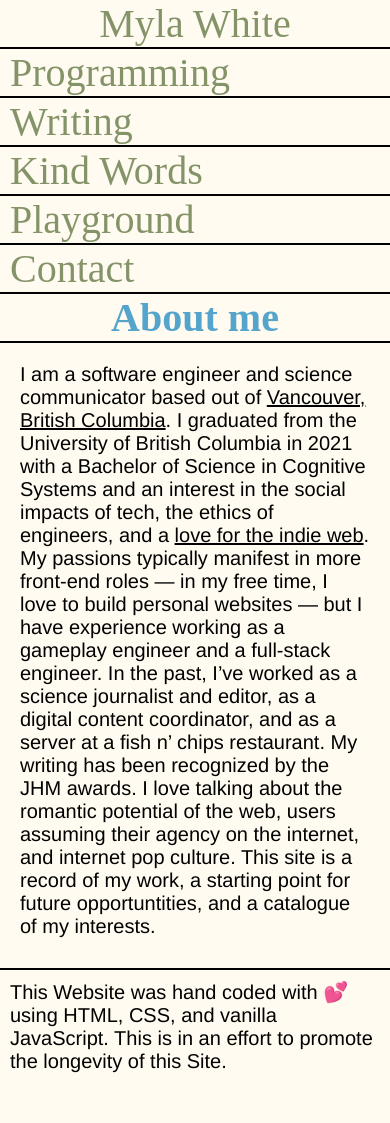
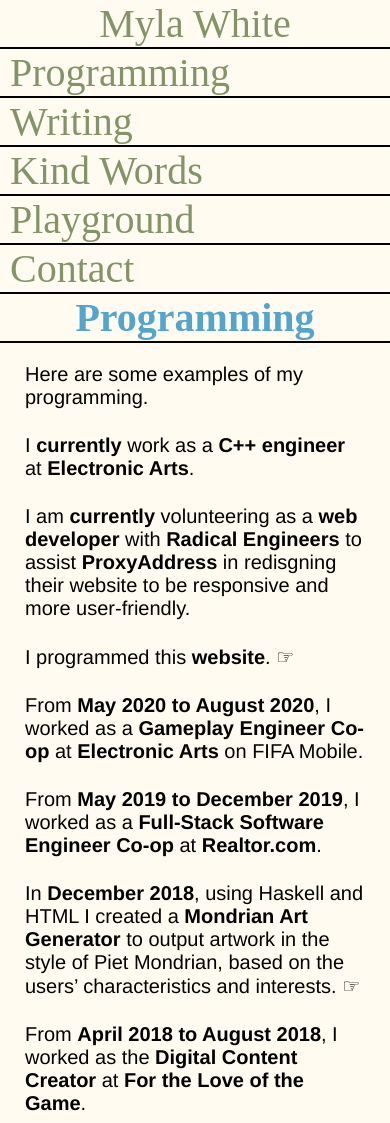
Before and after one commit to mwhite98/mwhite98, a plain HTML site: page index.html in a window 390 px wide. Shown: the top 1123 px of the page. Before the commit the page ends 1083 px from the top, so only its background shows below. Drawn offline with Linux system fonts and the light colour scheme; a web font is replaced by a local one.

Commit message:
update projects template

```diff
--- a/index.html
+++ b/index.html
@@ -56,14 +56,20 @@
 
 	<!-- Tags for social media links -->
 	<!-- TODO
-	<meta property="og:type" content="website">
-	<meta property="og:url" content="">
-	<meta property="og:title" content="">
-	<meta property="og:image" content="">
-    <meta property="og:description" content="">
+	<meta name="description" content="Myla White's personal website">
+    <meta name="author" content="Maya White">
+    <meta name="keywords" content="myla white, internet, portfolio, web dev, design, code">
+    <meta property="og:title" content="Myla White" />
+    <meta property="og:type" content="website" />
+    <meta property="og:description" content="" />
+    <meta property="og:image" content="" />
+    <meta property="og:url" content="" />
     <meta name="twitter:card" content="">
-    <meta name="twitter:url" content="">
-    <meta name="twitter:title" content="">
+    <meta name="twitter:site" content="">
+    <meta name="twitter:title" content="Myla White">
+    <meta name="twitter:description" content="" />
+    <meta name="twitter:image" content="" />
+    <meta name="twitter:image:alt" content="" />
 	-->
 </head>
 <body>
@@ -115,7 +121,7 @@
 			<section id="home" class="hidden">
 				<h1 class="centre-items">About me</h1>
 				<img class="headshot-initial-state" id="headshot" src="assets/me.png" alt="Headshot of Myla" aria-hidden="true">
-				<p><span id="headshot-phrase">I am a software engineer and science communicator</span> based out of <a href="https://native-land.ca/" target="_blank">Vancouver, British Columbia</a>. I graduated from the University of British Columbia in 2021 with a Bachelor of Science in Cognitive Systems and an interest in the social impacts of tech, the ethics of engineers, and a <a href="https://web.archive.org/web/20191105090859/http://www.uzine.net/article63.html" target="_blank">love for the indie web</a>. My passions typically manifest in more front-end roles — in my free time, I love to build personal websites — but I have experience working as a gameplay engineer and a full-stack engineer. In the past, I’ve worked as a science journalist and editor, as a digital content coordinator, and as a server at a fish n’ chips restaurant. My writing has been recognized by the JHM awards. I love talking about the romantic potential of the web, users assuming their agency on the internet, and internet pop culture. This site is a record of my work, a starting point for future opportuntities, and a catalogue of my interests.</p>
+				<p><span id="headshot-phrase">I am a software engineer and science communicator</span> based out of <a href="https://native-land.ca/" target="_blank">Vancouver, British Columbia</a>. I graduated from the University of British Columbia in 2021 with a Bachelor of Science in Cognitive Systems and an interest in the social impacts of tech, the ethics of engineers, and a <a href="https://web.archive.org/web/20191105090859/http://www.uzine.net/article63.html" target="_blank">love for the indie web</a>. My passions typically manifest in more front-end roles — in my free time, I love to build personal websites — but I have experience working as a gameplay engineer and a full-stack engineer. I am currently working as a C++ engineer at Electronic Arts. In the past, I’ve worked as a science journalist and editor, as a digital content coordinator, and as a server at a fish n’ chips restaurant. My writing has been recognized by the JHM awards. I love talking about the romantic potential of the web, users assuming their agency on the internet, and internet pop culture. This site is a record of my work, a starting point for future opportuntities, and a catalogue of my interests.</p>
 			</section>
 
 			<!-- SECTION: PROGRAMMING -->
@@ -124,7 +130,11 @@
 				<div class="sec-content-wrapper" id="programming-content-wrapper">
 					<p>Here are some examples of my programming.</p>
 
-					<p><a href="">I programmed this <strong>website</strong>. ☞</a></p>
+					<p>I <strong>currently</strong> work as a <strong>C++ engineer</strong> at <strong>Electronic Arts</strong>.</p>
+
+					<p>I am <strong>currently</strong> volunteering as a <strong>web developer</strong> with <strong>Radical Engineers</strong> to assist <strong>ProxyAddress</strong> in redisgning their website to be responsive and more user-friendly.</p>
+
+					<p><a href="projects/personal-website.html">I programmed this <strong>website</strong>. ☞</a></p>
 
 					<!-- Electronic Arts -->
 					<label for="programming-toggle-1"><p>From <strong>May 2020 to August 2020</strong>, I worked as a <strong>Gameplay Engineer Co-op</strong> at <strong>Electronic Arts</strong> on FIFA Mobile.</p></label>
@@ -146,7 +156,7 @@
 						<strong>Technologies: Python, Node.js, React.js, Splunk, Elasticsearch, Jenkins, Jira, Confluence, Docker, Git</strong>
 					</div>
 
-					<p><a href="">In <strong>December 2018</strong>, using Haskell and HTML I created a <strong>Mondrian Art Generator</strong> to output artwork in the style of Piet Mondrian, based on the users’ characteristics and interests. ☞</a></p>
+					<p><a href="projects/random-mondrians.html">In <strong>December 2018</strong>, using Haskell and HTML I created a <strong>Mondrian Art Generator</strong> to output artwork in the style of Piet Mondrian, based on the users’ characteristics and interests. ☞</a></p>
 
 					<!-- For the Love of the Game -->
 					<label for="programming-toggle-3"><p>From <strong>April 2018 to August 2018</strong>, I worked as the <strong>Digital Content Creator</strong> at <strong>For the Love of the Game</strong>.</p></label>
@@ -263,7 +273,7 @@
 				<h1 class="centre-items">Contact</h1>
 				<p>You can find me on <a href="https://www.are.na/myla" target="_blank">Are.na</a>, <a href="https://twitter.com/mylawhite_" target="_blank">Twitter</a>, <a href="https://github.com/mwhite98" target="_blank">Github</a>, and <a href="https://www.linkedin.com/in/myla-white/" target="_blank">LinkedIn</a>.</p>
 				<p>You can reach me at <a href="mailto:mylawhite@outlook.com">mylawhite@outlook.com</a>.</p>
-				<p><a href="assets/Myla White – Resume Nov 2021.pdf" target="_blank">Here is my resume</a>.</p>
+				<p>Resume available upon request.</p>
 			</section>
 
 			<footer class="mobile-footer">
--- a/index.js
+++ b/index.js
@@ -32,7 +32,7 @@
 
 // TODO only for dev pruposes
 docReady(function() {
-  sectionHome.classList.toggle("hidden");
+  sectionProgramming.classList.toggle("hidden");
 });
 
 navHome.addEventListener("click", function() {
--- /dev/null
+++ b/projects/common.css
@@ -0,0 +1,114 @@
+/*
+   ~*~*~*~*~*~* Table of Contents *~*~*~*~*~*~
+   Cmd+F these titles to jump to each section of the style sheet.
+   1. General styles
+   2. Main
+*/
+
+/* ~*~*~*~*~*~* General styles *~*~*~*~*~*~ */
+
+:root {
+	/* Colours */
+	--beige:                #FFFBF0;
+	--light-grey: 			#D6D5D5;
+	--dark-grey: 			#5E5E5E;
+	--primary-site-color:   #849468;		/* green */
+	--secondary-site-color: #54A4CC;		/* blue */
+
+	/* Font sizes */
+	--small-font:  16px;
+	--medium-font: 20px;
+	--large-font:  32px;
+	--title-font:  85px;
+
+	--primary-border-radius: 20px;
+	--hover-transition-time: 0.2s;
+}
+
+/* Make text a lil smaller for iPads & smaller computer screens */
+@media only screen and (max-width: 724px) {
+	:root {
+		--small-font:  16px;
+		--medium-font: 20px;
+		--large-font:  28px;
+		--title-font:  60px;
+	}
+}
+
+/* A little smaller for mobile! */
+@media only screen and (max-width: 524px) {
+	:root {
+		--large-font:  20px;
+		--title-font:  40px;
+	}
+}
+
+@font-face {
+	font-family: Perfect-Regular;
+	src: url('../Perfect-Regular.ttf');
+}
+
+body {
+	margin: 0;
+	background-color: var(--beige);
+	font-family: "Helvetica Neue", Helvetica, sans-serif, "Helvetica Roman", Icons;
+}
+
+.centre-items {
+	text-align: center;
+}
+
+/* ~*~*~*~*~*~* Main *~*~*~*~*~*~ */
+
+div.wrapper {
+	max-width: 1000px;
+	margin: auto;
+	padding-bottom: 20px;
+}
+
+header {
+	font-size: var(--title-font);
+	font-family: Perfect-Regular;
+	color: var(--primary-site-color);
+	margin-bottom: 10px;
+	padding: 5px;
+}
+
+main {
+	padding: 5px;
+}
+
+p {
+	font-size: var(--large-font);
+}
+
+p > a {
+	color: black;
+}
+
+p > a:hover {
+	color: var(--secondary-site-color);
+	transition: var(--hover-transition-time);
+}
+
+p > a:active {
+	color: var(--secondary-site-color);
+	transition: var(--hover-transition-time);
+}
+
+figure {
+	margin: 20px auto;
+	width: 75%;
+}
+
+figure img {
+	width: 100%;
+	border-radius: var(--primary-border-radius);
+}
+
+figure figcaption {
+	text-align: center;
+	font-style: italic;
+	font-size: var(--medium-font);
+	width: 100%;
+}
```
Also changed, not shown: projects/personal-website.html (added, +33 -0 lines), projects/random-mondrians.html (added, +64 -0 lines), projects/assets/rm-myla.png (added), projects/assets/rm-petal.png (added), projects/assets/rm-saki.png (added), projects/assets/rm-ye.png (added), 4 other files.
